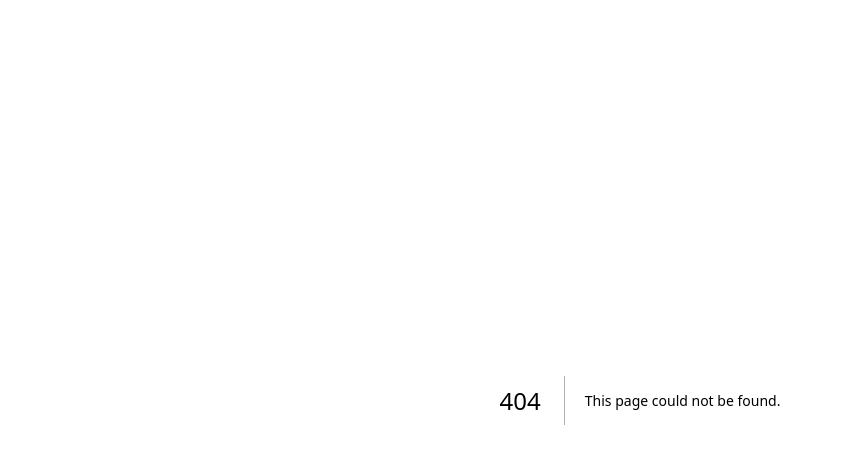
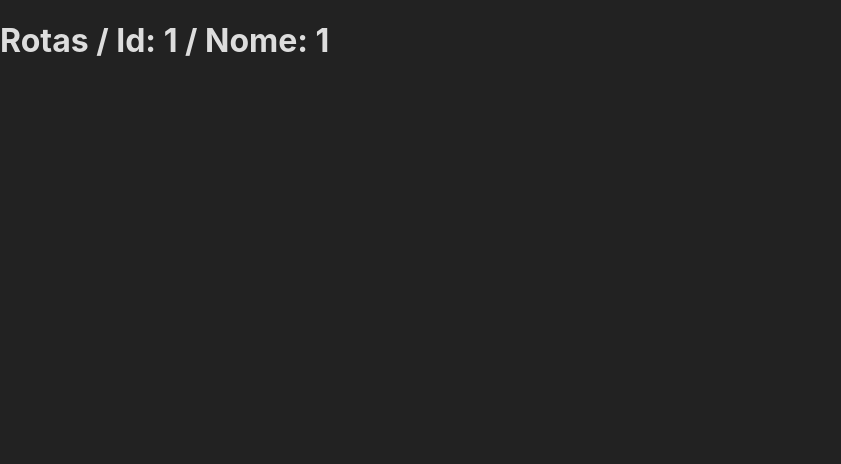
Before and after one commit to DiogoKenway/next-basic, a Next.js app: page /rotas/1/1 in a window 1280 px wide. Before the commit this address had no page. Shown: the top 464 px of the page, without its empty margins (0-841 px from the left). Built offline with nearby package versions, Linux system fonts and the light colour scheme.

Commit message:
adding new files

```diff
--- /dev/null
+++ b/src/pages/rotas/[id]/[nome].jsx
@@ -0,0 +1,17 @@
+import { useRouter } from "next/router"
+
+
+export default function nomeId() {
+    const router = useRouter();
+
+    console.log(router);
+
+    const id = router.query.id;
+    const nome = router.query.nome;
+
+    return (
+        <div>
+            <h1>Rotas / Id: {id} / Nome: {nome}</h1>
+        </div>
+    )
+}
```
Also changed, not shown: src/pages/rotas/[id]/buscar.jsx (added, +16 -0 lines), src/pages/rotas/id/buscar.jsx (deleted).
